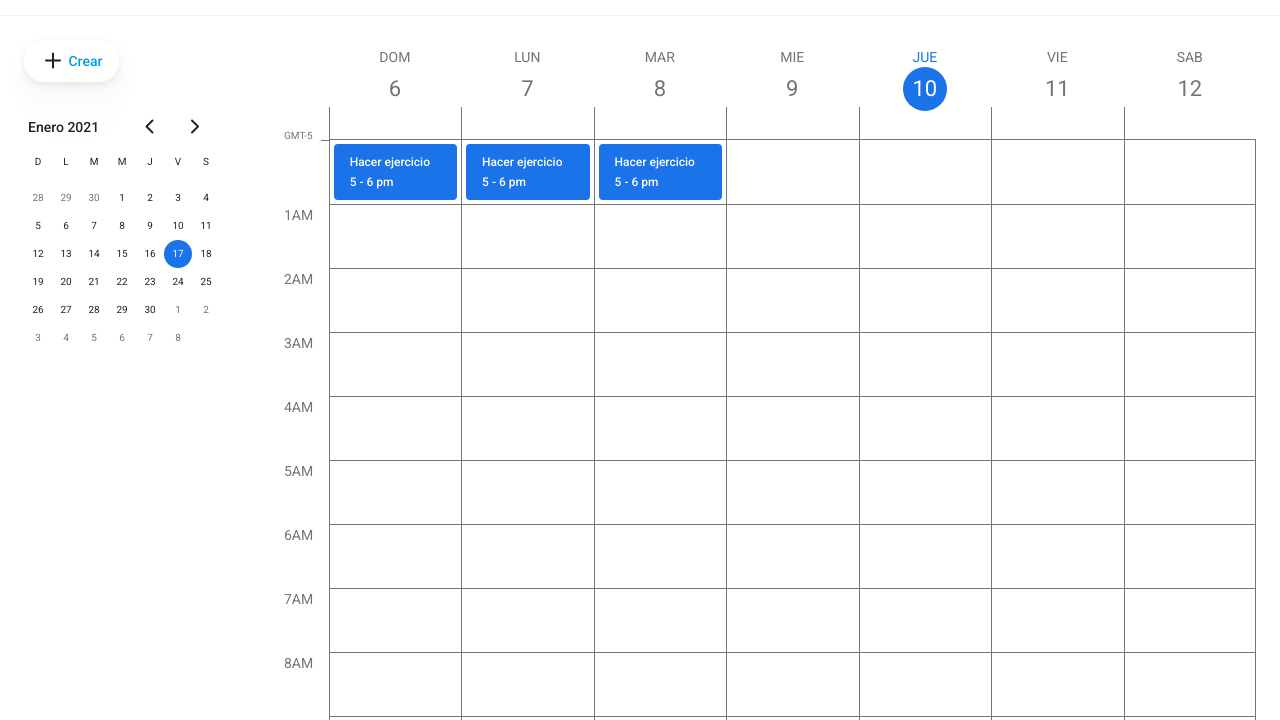
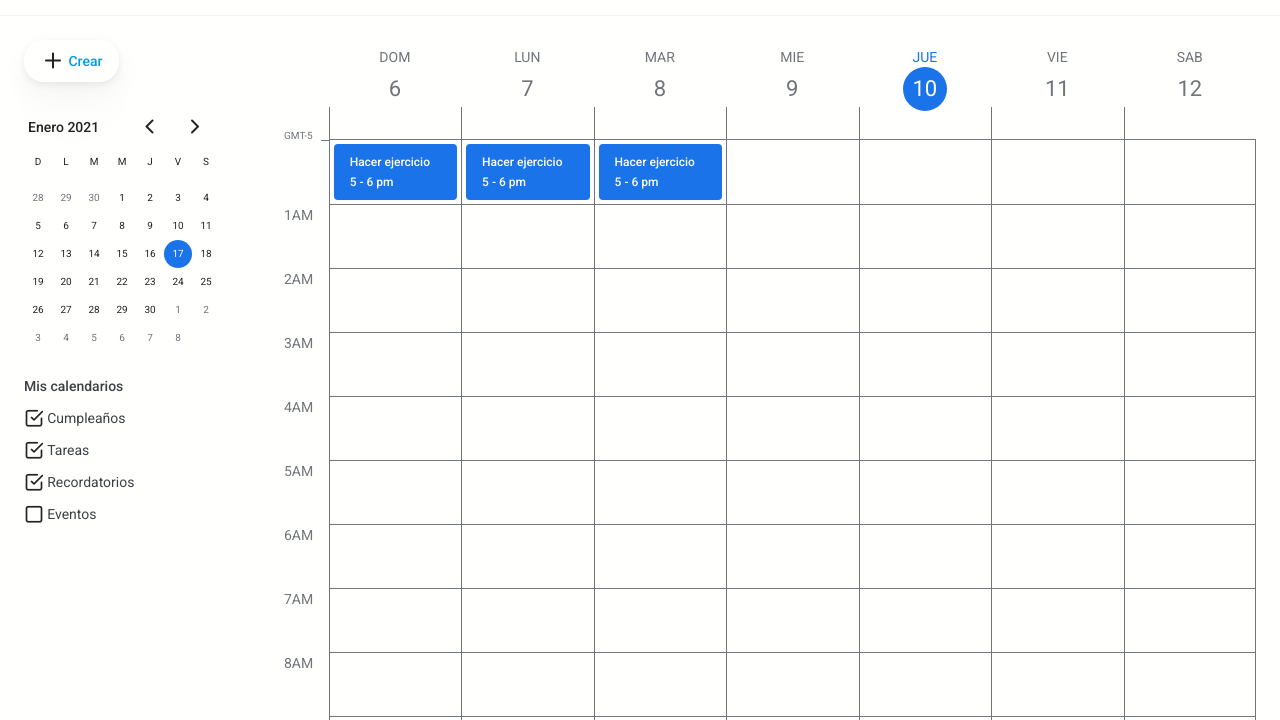
Before and after one commit to Armando101/google-calendar, a plain HTML site: page index.html in a window 1280 px wide. Shown: the part 80-800 px from the top of the page. Drawn offline with Linux system fonts and the light colour scheme; files whose address does not match are found by name.

Commit message:
calendar list component generated

```diff
--- /dev/null
+++ b/css/calendarList.css
@@ -0,0 +1,28 @@
+.calendarList {
+  display: flex;
+  flex-direction: column;
+  gap: 0.75rem;
+}
+
+.calendarList h3 {
+  font: var(--body1-medium);
+  color: var(--gray30);
+  margin: 0;
+}
+
+.calendarAdded {
+  display: flex;
+  gap: 0.2rem;
+  align-items: center;
+}
+
+.calendarAdded p {
+  margin: 0;
+  color: var(--gray30);
+}
+
+.calendarAdded i {
+  color: var(--gray50);
+  font-size: 1.25rem;
+  cursor: pointer;
+}
--- a/css/index.css
+++ b/css/index.css
@@ -14,3 +14,4 @@
 @import "./input.css";
 @import "./create-task.css";
 @import "./input-users.css";
+@import "./calendarList.css";
--- a/index.html
+++ b/index.html
@@ -128,6 +128,25 @@
             <div class="miniCalendar-monthDay is-inactive">6</div>
             <div class="miniCalendar-monthDay is-inactive">7</div>
             <div class="miniCalendar-monthDay is-inactive">8</div>
+          </div>
+        </div>
+        <div class="calendarList">
+          <h3>Mis calendarios</h3>
+          <div class="calendarAdded">
+            <i class="icon-check-square" aria-label="hidden"></i>
+            <p>Cumpleaños</p>
+          </div>
+          <div class="calendarAdded">
+            <i class="icon-check-square" aria-label="hidden"></i>
+            <p>Tareas</p>
+          </div>
+          <div class="calendarAdded">
+            <i class="icon-check-square" aria-label="hidden"></i>
+            <p>Recordatorios</p>
+          </div>
+          <div class="calendarAdded">
+            <i class="icon-check" aria-label="hidden"></i>
+            <p>Eventos</p>
           </div>
         </div>
       </div>
```
